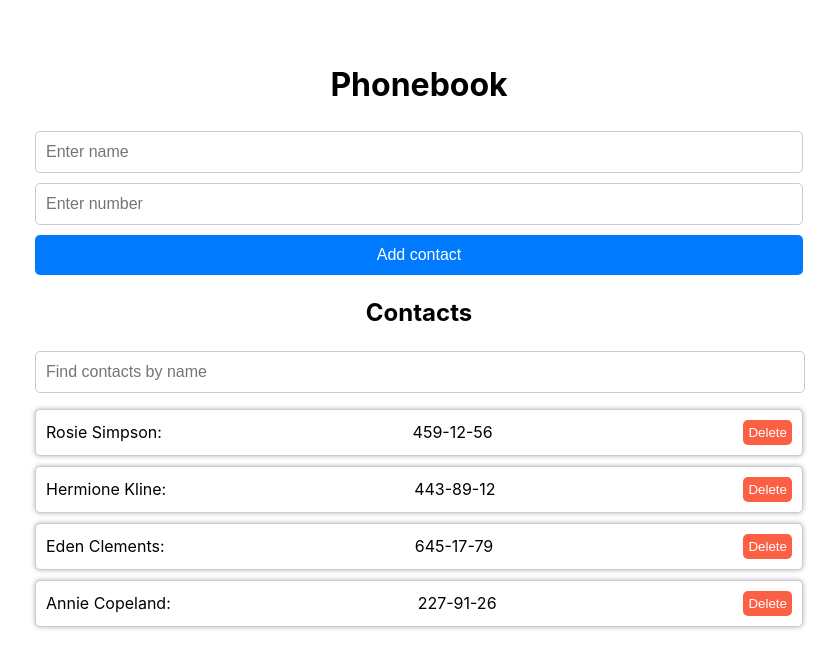
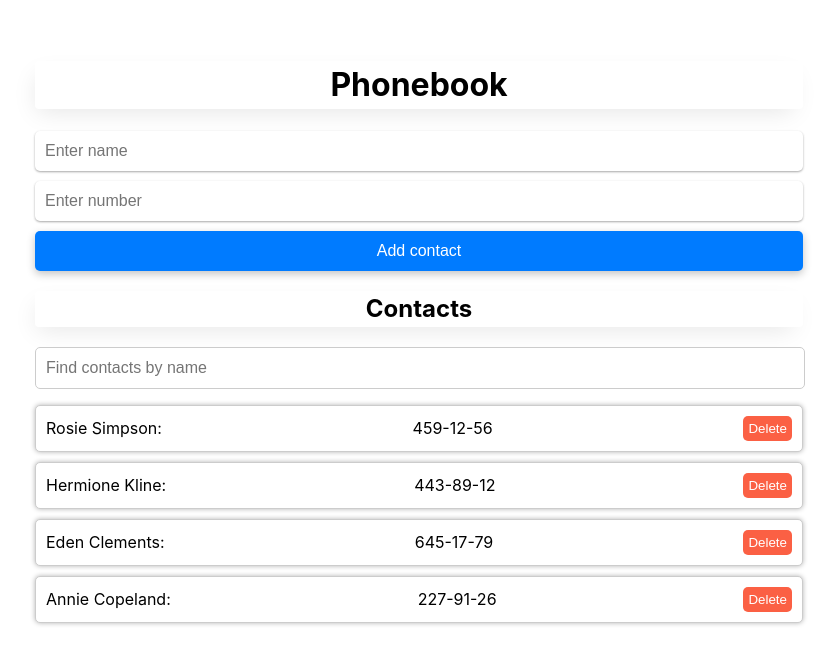
Before and after one commit to alexveryk/react-phonebook-app, a React (Vite) app: page / in a window 1280 px wide. Shown: the top 668 px of the page, without its empty margins (221-1058 px from the left). Built offline with nearby package versions, Linux system fonts and the light colour scheme.

Commit message:
update styles

```diff
--- a/src/App.jsx
+++ b/src/App.jsx
@@ -56,13 +56,13 @@ export class App extends Component {
 
   render() {
     return (
-      <div className={styles.appContainer}>
-        <h1> Phonebook </h1>
+      <div className={styles.app__container}>
+        <h1 className={styles.app__header}> Phonebook </h1>
         <ContactForm
           handleSubmit={this.handleSubmit}
           handleChange={this.handleChange}
         />
-        <h2>Contacts</h2>
+        <h2 className={styles.app__header}>Contacts</h2>
         <Filter handleChange={this.handleChange} />
         <ContactList
           contacts={this.filterContacts}
--- a/src/App.module.css
+++ b/src/App.module.css
@@ -1,6 +1,11 @@
-.appContainer {
+.app__container {
   max-width: 768px;
   margin: 0 auto;
   padding: 2rem;
   text-align: center;
 }
+
+.app__header {
+  border-radius: 4px;
+  box-shadow: rgba(0, 0, 0, 0.1) -4px 9px 25px -6px;
+}
--- a/src/components/ContactForm/ContactForm.module.css
+++ b/src/components/ContactForm/ContactForm.module.css
@@ -12,9 +12,10 @@
   height: 40px;
   padding: 0 10px;
   font-size: 16px;
-  border: 1px solid #ccc;
+  border: none;
   border-radius: 5px;
   outline: none;
+  box-shadow: rgba(0, 0, 0, 0.12) 0px 1px 3px, rgba(0, 0, 0, 0.24) 0px 1px 2px;
 }
 .contactForm__input:focus {
   border-color: #007bff;
@@ -30,4 +31,16 @@
   border-radius: 5px;
   cursor: pointer;
   outline: none;
+  box-shadow: rgba(0, 0, 0, 0.24) 0px 3px 8px;
 }
+
+.contactForm__btn:hover,
+.contactForm__btn:focus {
+  background-color: #0370e5;
+}
+
+.contactForm__btn:active {
+  background-color: #0262c8;
+  box-shadow: rgba(50, 50, 93, 0.25) 0px 30px 60px -12px inset,
+    rgba(0, 0, 0, 0.3) 0px 18px 36px -18px inset;
+}
--- a/src/components/ContactList/ContactList.module.css
+++ b/src/components/ContactList/ContactList.module.css
@@ -18,14 +18,13 @@
 
 .contactList__btn {
   border: none;
-  background-color: transparent;
   cursor: pointer;
   color: #fff;
-  transition: color 0.3s ease-in-out;
   background-color: #fb6044;
   border-radius: 5px;
   padding: 5px;
 }
-.contactlist__btn:hover, .contactlist__btn:focus {
+
+.contactList__btn:hover, .contactList__btn:focus {
     background-color:#e5381a;
 }
```
